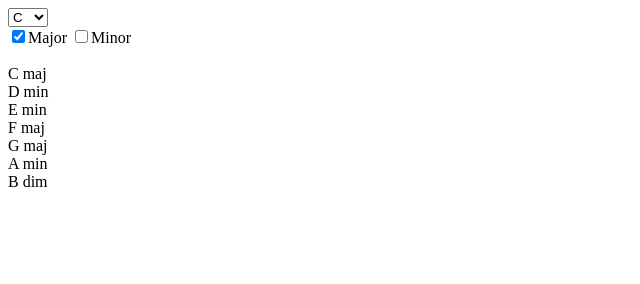
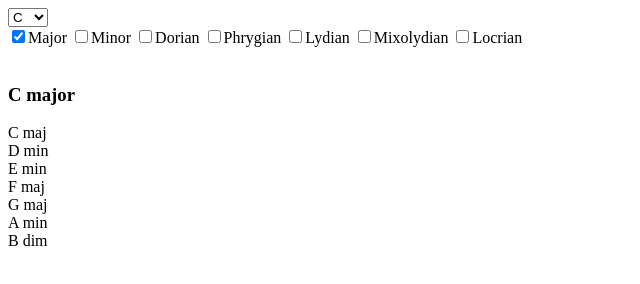
Before and after one commit to david-stearns/chord-app, a plain HTML site: page index.html in a window 1280 px wide. Shown: the whole page, without its empty margins (0-640 px from the left). Drawn offline with Linux system fonts and the light colour scheme.

Commit message:
Refactor

```diff
--- a/chord-app.js
+++ b/chord-app.js
@@ -1,11 +1,24 @@
 let ddNote = 'C'
 let ddNoteMod = 0
-let scalesShown = [
-[majorScale,true],
-[minorScale,false]
-]
 
-renderScale()
+class Scale {
+    constructor(name, show, chords) {
+        this.name = name // scale name (string)
+        this.show = show // show in first group
+        this.chords = chords // chord definition [[root number, 'chord type], ...]
+        this.checkboxEl = document.querySelector(`#${this.name}-checkbox`)
+    }
+}
+
+const majorScaleObject = new Scale('major', true, [[0,'maj'],[2,'min'],[4,'min'],[5,'maj'],[7,'maj'],[9,'min'],[11,'dim']])
+const minorScaleObject = new Scale('minor',false, [[0,'min'],[2,'dim'],[3,'maj'],[5,'min'],[7,'min'],[8,'maj'],[10,'maj']])
+const dorianScaleObject = new Scale('dorian', false, [[0,'min'],[2,'min'],[3,'maj'],[5,'maj'],[7,'min'],[9,'dim'],[10,'maj']])
+const phrygianScaleObject = new Scale('phrygian', false, [[0,'min'],[1,'maj'],[3,'maj'],[5,'min'],[7,'dim'],[8,'maj'],[10,'min']])
+const lydianScaleObject = new Scale('lydian', false, [[0,'maj'],[2,'maj'],[4,'min'],[6,'dim'],[7,'maj'],[9,'min'],[11,'min']])
+const mixolydianScaleObject = new Scale('mixolydian', false, [[0,'maj'],[2,'min'],[4,'dim'],[5,'maj'],[7,'min'],[9,'min'],[10,'maj']])
+const locrianScaleObject = new Scale('locrian', false, [[0,'dim'],[1,'maj'],[3,'min'],[5,'min'],[6,'maj'],[8,'maj'],[10,'min']])
+
+const checkboxAll = [majorScaleObject.checkboxEl,minorScaleObject.checkboxEl,dorianScaleObject.checkboxEl,phrygianScaleObject.checkboxEl,lydianScaleObject.checkboxEl,minorScaleObject.checkboxEl,locrianScaleObject.checkboxEl]
 
 // Create Note Dropdown
 const rootNotes = [
@@ -34,9 +47,8 @@ rootNotes.forEach((item) => {
     var option = document.createElement("option")
     option.text = item[1]
     rootDropdown.add(option)
+})
 
-})
-// Listener for Note Dropdown
 rootDropdown.addEventListener('change', (e) => {
     ddNote = e.target.value.charAt(0)
 
@@ -50,40 +62,15 @@ rootDropdown.addEventListener('change', (e) => {
     renderScale()
 })
 
-// Scale Checkboxes
-const checkMajor = document.querySelector("#major-checkbox")
-const checkMinor = document.querySelector("#minor-checkbox")
+const scalesAll = [majorScaleObject,minorScaleObject,dorianScaleObject,phrygianScaleObject,lydianScaleObject,mixolydianScaleObject,locrianScaleObject]
 
-checkMajor.addEventListener('change', (e) => {
-    scalesShown[0][1] = e.target.checked
-    renderScale()
+// Checkboxes
+scalesAll.forEach((item,index) => {
+    item.checkboxEl.addEventListener('change', (e) => {
+        item.show = e.target.checked
+        renderScale()
+        })
 })
 
-checkMinor.addEventListener('change', (e) => {
-    scalesShown[1][1] = e.target.checked
-    renderScale()
-})
-
-
-function renderScale() {
-    // Clear div
-    const scaleDiv = document.querySelector('.scale-div')
-    scaleDiv.innerHTML = ''
-
-    scalesShown.forEach((item) => {
-        if (item[1]) {
-            let scale = getScale(ddNote,ddNoteMod,item[0])
-            scale.forEach((item)=>{
-                const chordEl = document.createElement('div')
-                chordEl.textContent = item
-                chordEl.classList.add('note-div')
-                scaleDiv.appendChild(chordEl)
-                chordEl.addEventListener('click', (e) => {
-                    console.log(`${item} clicked`)
-                })
-            })
-        scaleDiv.appendChild(document.createElement('br'))
-
-        }
-    })
-}
+// Initial Render
+renderScale()
--- a/chord-functions.js
+++ b/chord-functions.js
@@ -16,9 +16,33 @@ const noteNumbers = [
     [23,'B'],
     [24,'C']
 ]
-const majorScale = [[0,'maj'],[2,'min'],[4,'min'],[5,'maj'],[7,'maj'],[9,'min'],[11,'dim']]
-const minorScale = [[0,'min'],[2,'dim'],[3,'maj'],[5,'min'],[7,'min'],[8,'maj'],[10,'maj']]
 
+function renderScale() {
+    const scaleDiv = document.querySelector('.scale-div')
+    scaleDiv.innerHTML = ''
+
+    scalesAll.forEach((item) => {
+        if (item.show) {
+            let scale = getScale(ddNote,ddNoteMod,item)
+            const title = document.createElement('h3')
+            title.textContent = `${ddNote} ${item.name}`
+            scaleDiv.appendChild(title)
+            scale.forEach((item)=>{
+                const chordEl = document.createElement('div')
+                const audioEl = document.createElement('audio')
+                audioEl.src = "https://s3.amazonaws.com/freecodecamp/drums/Heater-1.mp3"
+                chordEl.textContent = item
+                chordEl.classList.add('note-div')
+                scaleDiv.appendChild(chordEl)
+                chordEl.addEventListener('click', (e) => {
+                    console.log(`${item} clicked`)
+                    audioEl.play()
+                })
+            })
+        //scaleDiv.appendChild(document.createElement('br'))
+        }
+    })
+}
 function getScale(rootNote,rootMod,scaleName) {
     let scale = [rootNote]
     let rootNumber = noteNumbers.find((note) => {
@@ -38,7 +62,8 @@ function getScale(rootNote,rootMod,scaleName) {
             scale[i] = 'A'
         }
         // fill in scale numbers
-        scaleNumbers[i] = scaleNumbers[0] + scaleName[i][0]
+        //console.log(scaleName.chords[i][0])
+        scaleNumbers[i] = scaleNumbers[0] + scaleName.chords[i][0] // fix this
 
     }
 
@@ -63,7 +88,7 @@ function getScale(rootNote,rootMod,scaleName) {
         }
 
         // Add chord types (maj, min, dim)
-        scale[index] += ' ' + scaleName[index][1]
+        scale[index] += ' ' + scaleName.chords[index][1]
     })
 
     return scale
--- a/index.html
+++ b/index.html
@@ -10,6 +10,11 @@
     <div id="checkboxes">
         <label for="major"><input type="checkbox" id="major-checkbox" class="scale-checkbox" checked>Major</label>
         <label for="minor"><input type="checkbox" id="minor-checkbox" class="scale-checkbox">Minor</label>
+        <label for="dorian"><input type="checkbox" id="dorian-checkbox" class="scale-checkbox">Dorian</label>
+        <label for="phrygian'"><input type="checkbox" id="phrygian-checkbox" class="scale-checkbox">Phrygian</label>
+        <label for="lydian"><input type="checkbox" id="lydian-checkbox" class="scale-checkbox">Lydian</label>
+        <label for="mixolydian"><input type="checkbox" id="mixolydian-checkbox" class="scale-checkbox">Mixolydian</label>
+        <label for="locrian"><input type="checkbox" id="locrian-checkbox" class="scale-checkbox">Locrian</label>
     </div>
     <br>
     <div class='scale-div'></div>
```
